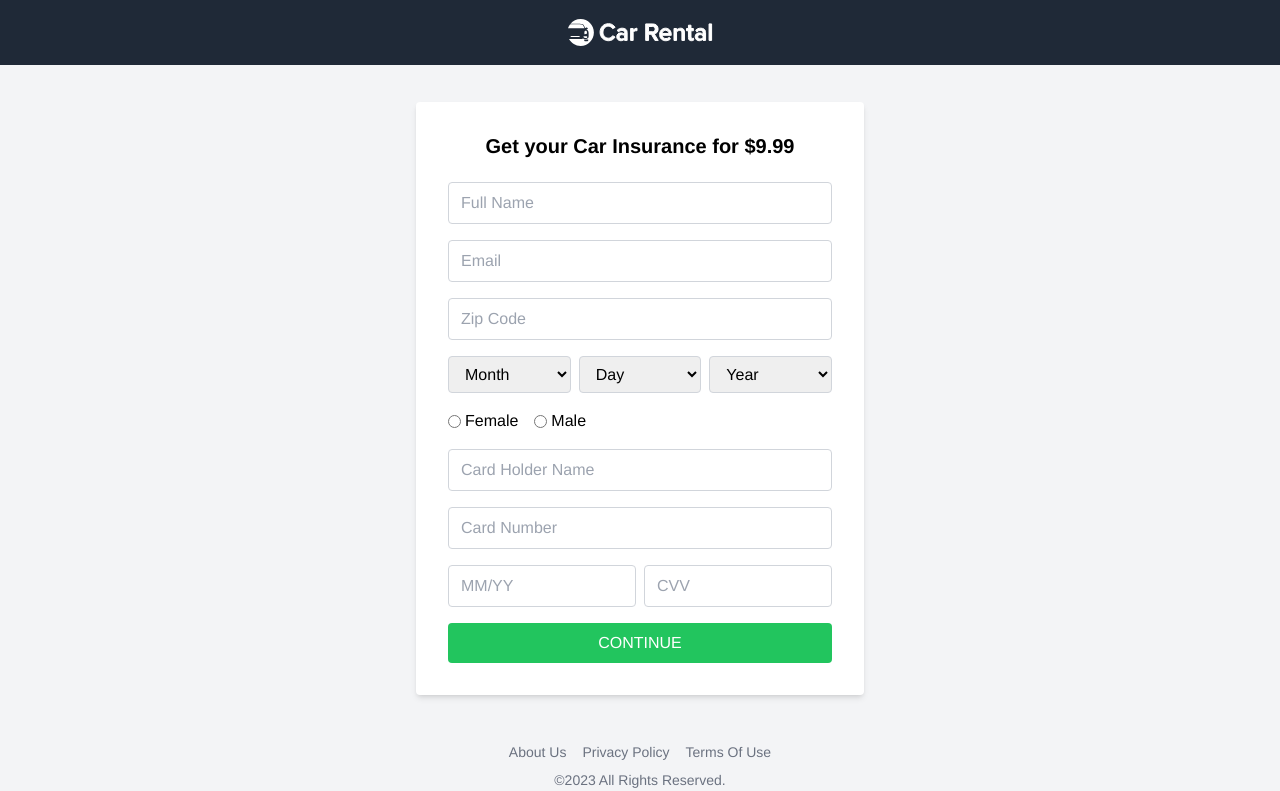
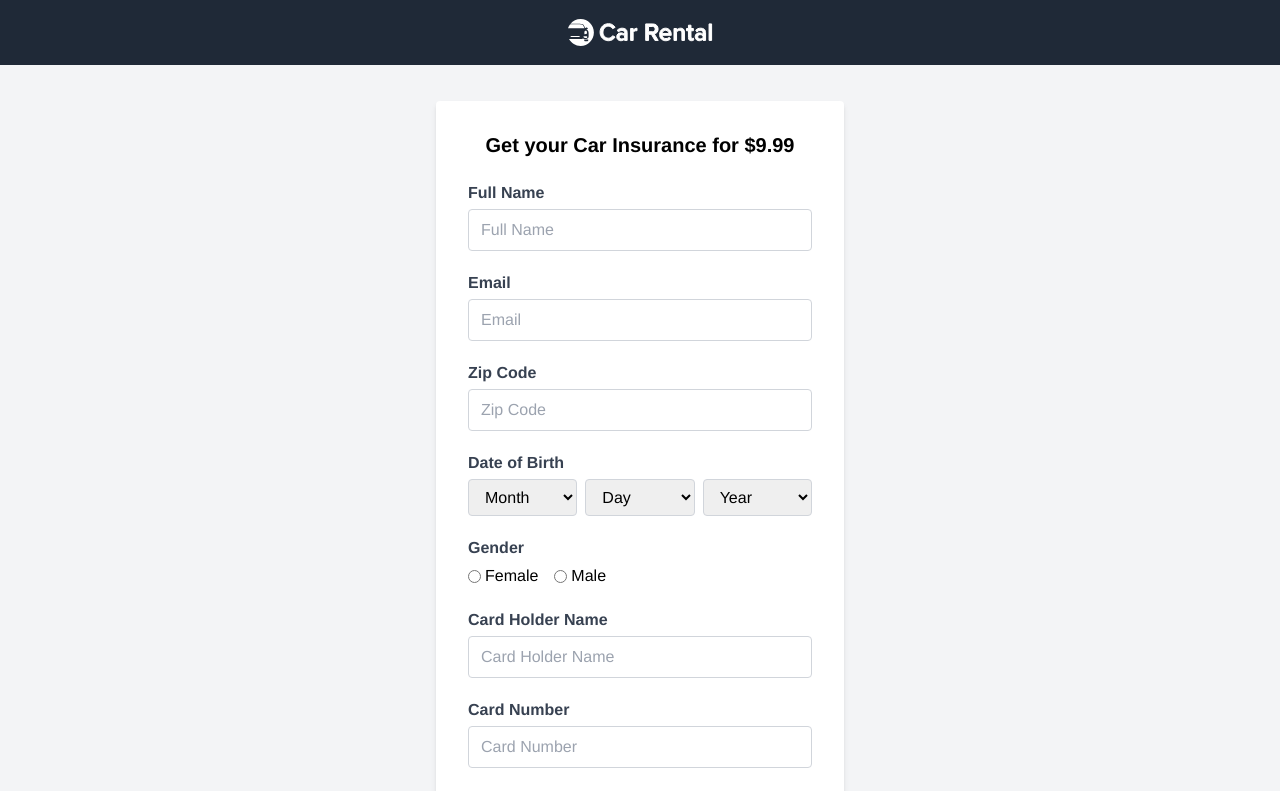
Before and after one commit to ugniusramanauskas/car-rental-insurance-form, a Vue app: page /checkout in a window 1280 px wide. Shown: the top 791 px of the page. Built offline with nearby package versions, Linux system fonts and the light colour scheme.

Commit message:
Add FormField component for reusable form input handling

```diff
--- /dev/null
+++ b/src/components/FormField.vue
@@ -0,0 +1,24 @@
+<template>
+  <div class="grid grid-cols-1 gap-1">
+    <label class="block text-label font-bold text-gray-700">
+      {{ label }}
+    </label>
+    <slot />
+    <div v-if="error" class="text-red-500 text-sm">
+      {{ error }}
+    </div>
+  </div>
+</template>
+
+<script setup lang="ts">
+interface Props {
+  label: string;
+  error?: string;
+}
+
+defineProps<Props>();
+</script>
+
+<style scoped>
+/* Form field styles can be added here if needed */
+</style>
--- a/src/pages/CheckoutPage.vue
+++ b/src/pages/CheckoutPage.vue
@@ -1,53 +1,62 @@
 <template>
-  <div class="min-h-screen bg-gray-100 flex flex-col">
+  <div class="min-h-screen bg-gray-100 flex flex-col gap-9 pb-[34px]">
     <AppHeader />
 
     <main class="flex-grow flex items-center justify-center">
       <form
         @submit.prevent="submit"
-        class="bg-white p-8 rounded shadow-md w-full max-w-md"
+        class="bg-white p-8 rounded shadow-md w-full max-w-[408px]"
       >
-        <h2 class="text-xl font-semibold mb-6 text-center">
+        <h2 class="text-xl font-bold mb-6 text-center">
           Get your Car Insurance for $9.99
         </h2>
 
-        <div class="space-y-4">
-          <div>
+        <div class="grid grid-cols-1 gap-5">
+          <FormField
+            label="Full Name"
+            :error="
+              v$.fullName.$error
+                ? String(v$.fullName.$errors[0].$message)
+                : undefined
+            "
+          >
             <input
               v-model="form.fullName"
               type="text"
               placeholder="Full Name"
               :class="['input', { 'border-red-500': v$.fullName.$error }]"
             />
-            <div v-if="v$.fullName.$error" class="text-red-500 text-sm mt-1">
-              {{ v$.fullName.$errors[0].$message }}
-            </div>
-          </div>
+          </FormField>
 
-          <div>
+          <FormField
+            label="Email"
+            :error="
+              v$.email.$error ? String(v$.email.$errors[0].$message) : undefined
+            "
+          >
             <input
               v-model="form.email"
               type="email"
               placeholder="Email"
               :class="['input', { 'border-red-500': v$.email.$error }]"
             />
-            <div v-if="v$.email.$error" class="text-red-500 text-sm mt-1">
-              {{ v$.email.$errors[0].$message }}
-            </div>
-          </div>
+          </FormField>
 
-          <div>
+          <FormField
+            label="Zip Code"
+            :error="
+              v$.zip.$error ? String(v$.zip.$errors[0].$message) : undefined
+            "
+          >
             <input
               v-model="form.zip"
               type="text"
               placeholder="Zip Code"
               :class="['input', { 'border-red-500': v$.zip.$error }]"
             />
-            <div v-if="v$.zip.$error" class="text-red-500 text-sm mt-1">
-              {{ v$.zip.$errors[0].$message }}
-            </div>
-          </div>
+          </FormField>
 
+          <FormField label="Date of Birth" :error="birthDateError">
             <div class="flex gap-2">
               <div class="flex-1">
                 <select
@@ -57,12 +66,6 @@
                   <option disabled value="">Month</option>
                   <option v-for="m in 12" :key="m" :value="m">{{ m }}</option>
                 </select>
-              <div
-                v-if="v$.birthMonth.$error"
-                class="text-red-500 text-xs mt-1"
-              >
-                Required
-              </div>
               </div>
               <div class="flex-1">
                 <select
@@ -72,9 +75,6 @@
                   <option disabled value="">Day</option>
                   <option v-for="d in 31" :key="d" :value="d">{{ d }}</option>
                 </select>
-              <div v-if="v$.birthDay.$error" class="text-red-500 text-xs mt-1">
-                Required
-              </div>
               </div>
               <div class="flex-1">
                 <select
@@ -82,15 +82,18 @@
                   :class="['input', { 'border-red-500': v$.birthYear.$error }]"
                 >
                   <option disabled value="">Year</option>
-                <option v-for="y in years" :key="y" :value="y">{{ y }}</option>
+                  <option v-for="y in years" :key="y" :value="y">
+                    {{ y }}
+                  </option>
                 </select>
-              <div v-if="v$.birthYear.$error" class="text-red-500 text-xs mt-1">
-                Required
               </div>
             </div>
-          </div>
+          </FormField>
 
-          <div>
+          <FormField
+            label="Gender"
+            :error="v$.gender.$error ? 'Please select your gender' : undefined"
+          >
             <div class="flex gap-4">
               <label class="flex items-center gap-1">
                 <input v-model="form.gender" type="radio" value="female" />
@@ -101,58 +104,69 @@
                 Male
               </label>
             </div>
-            <div v-if="v$.gender.$error" class="text-red-500 text-sm mt-1">
-              Please select your gender
-            </div>
-          </div>
+          </FormField>
 
-          <div>
+          <FormField
+            label="Card Holder Name"
+            :error="
+              v$.cardHolder.$error
+                ? String(v$.cardHolder.$errors[0].$message)
+                : undefined
+            "
+          >
             <input
               v-model="form.cardHolder"
               type="text"
               placeholder="Card Holder Name"
               :class="['input', { 'border-red-500': v$.cardHolder.$error }]"
             />
-            <div v-if="v$.cardHolder.$error" class="text-red-500 text-sm mt-1">
-              {{ v$.cardHolder.$errors[0].$message }}
-            </div>
-          </div>
+          </FormField>
 
-          <div>
+          <FormField
+            label="Card Number"
+            :error="
+              v$.cardNumber.$error
+                ? String(v$.cardNumber.$errors[0].$message)
+                : undefined
+            "
+          >
             <input
               v-model="form.cardNumber"
               type="text"
               placeholder="Card Number"
               :class="['input', { 'border-red-500': v$.cardNumber.$error }]"
             />
-            <div v-if="v$.cardNumber.$error" class="text-red-500 text-sm mt-1">
-              {{ v$.cardNumber.$errors[0].$message }}
-            </div>
-          </div>
+          </FormField>
 
           <div class="flex gap-2">
-            <div class="flex-1">
+            <FormField
+              label="Expiry Date"
+              :error="
+                v$.expiry.$error
+                  ? String(v$.expiry.$errors[0].$message)
+                  : undefined
+              "
+            >
               <input
                 v-model="form.expiry"
                 type="text"
                 placeholder="MM/YY"
                 :class="['input', { 'border-red-500': v$.expiry.$error }]"
               />
-              <div v-if="v$.expiry.$error" class="text-red-500 text-xs mt-1">
-                {{ v$.expiry.$errors[0].$message }}
-              </div>
-            </div>
-            <div class="flex-1">
+            </FormField>
+            <FormField
+              label="CVV"
+              :error="
+                v$.cvv.$error ? String(v$.cvv.$errors[0].$message) : undefined
+              "
+            >
               <input
                 v-model="form.cvv"
                 type="text"
                 placeholder="CVV"
                 :class="['input', { 'border-red-500': v$.cvv.$error }]"
               />
-              <div v-if="v$.cvv.$error" class="text-red-500 text-xs mt-1">
-                {{ v$.cvv.$errors[0].$message }}
-              </div>
-            </div>
+            </FormField>
           </div>
 
           <button
@@ -175,6 +189,7 @@ import { useVuelidate } from '@vuelidate/core';
 import { required, email, minLength, helpers } from '@vuelidate/validators';
 import AppHeader from '@/components/AppHeader.vue';
 import AppFooter from '@/components/AppFooter.vue';
+import FormField from '@/components/FormField.vue';
 
 const form = reactive({
   fullName: '',
@@ -233,6 +248,17 @@ const years = computed(() => {
   return Array.from({ length: 100 }, (_, i) => current - i);
 });
 
+const birthDateError = computed(() => {
+  if (
+    v$.value.birthMonth.$error ||
+    v$.value.birthDay.$error ||
+    v$.value.birthYear.$error
+  ) {
+    return 'Please select a complete date of birth';
+  }
+  return undefined;
+});
+
 async function submit() {
   const isFormCorrect = await v$.value.$validate();
   if (!isFormCorrect) {
```
Lines whose indentation alone changed are shown as unchanged.
